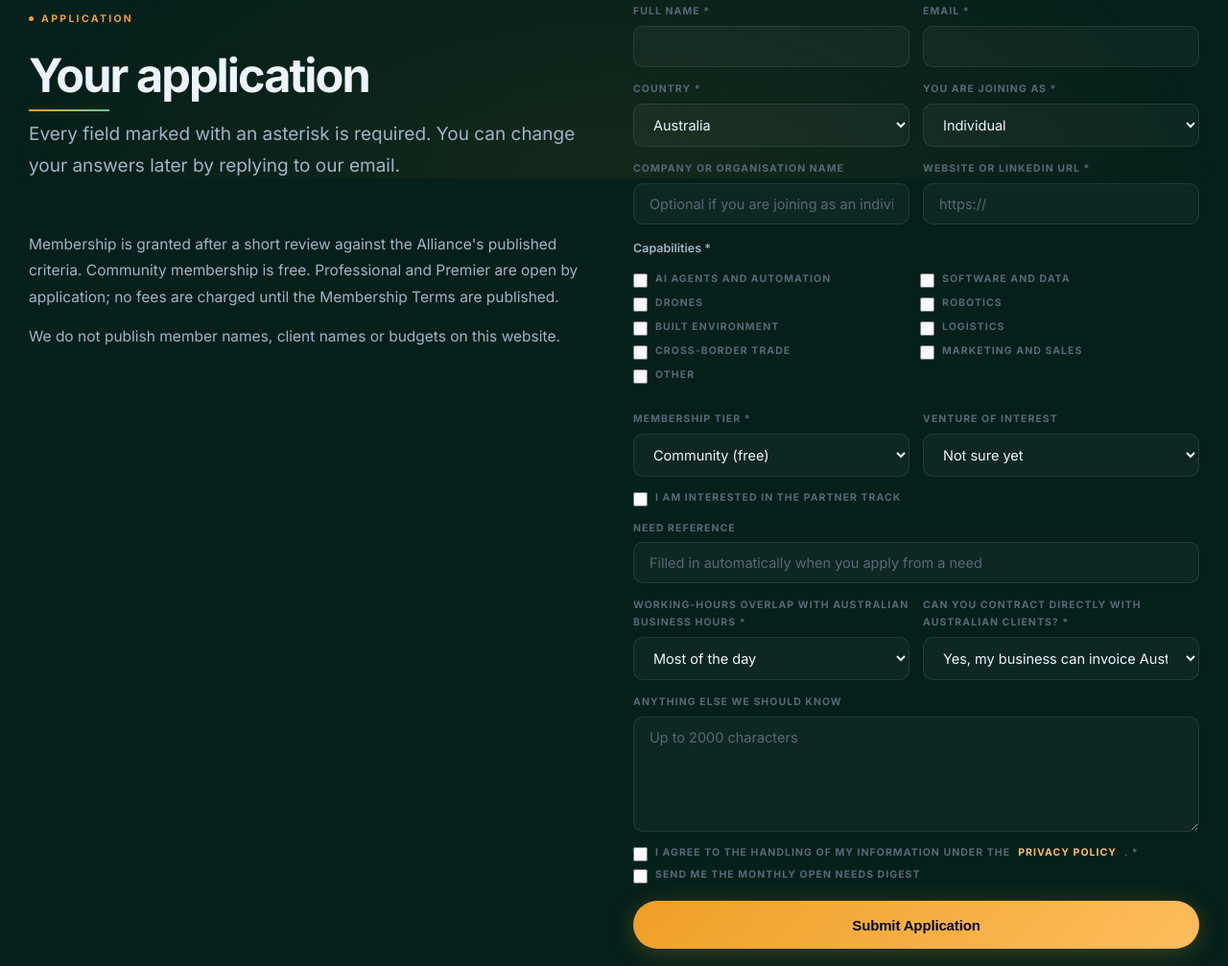
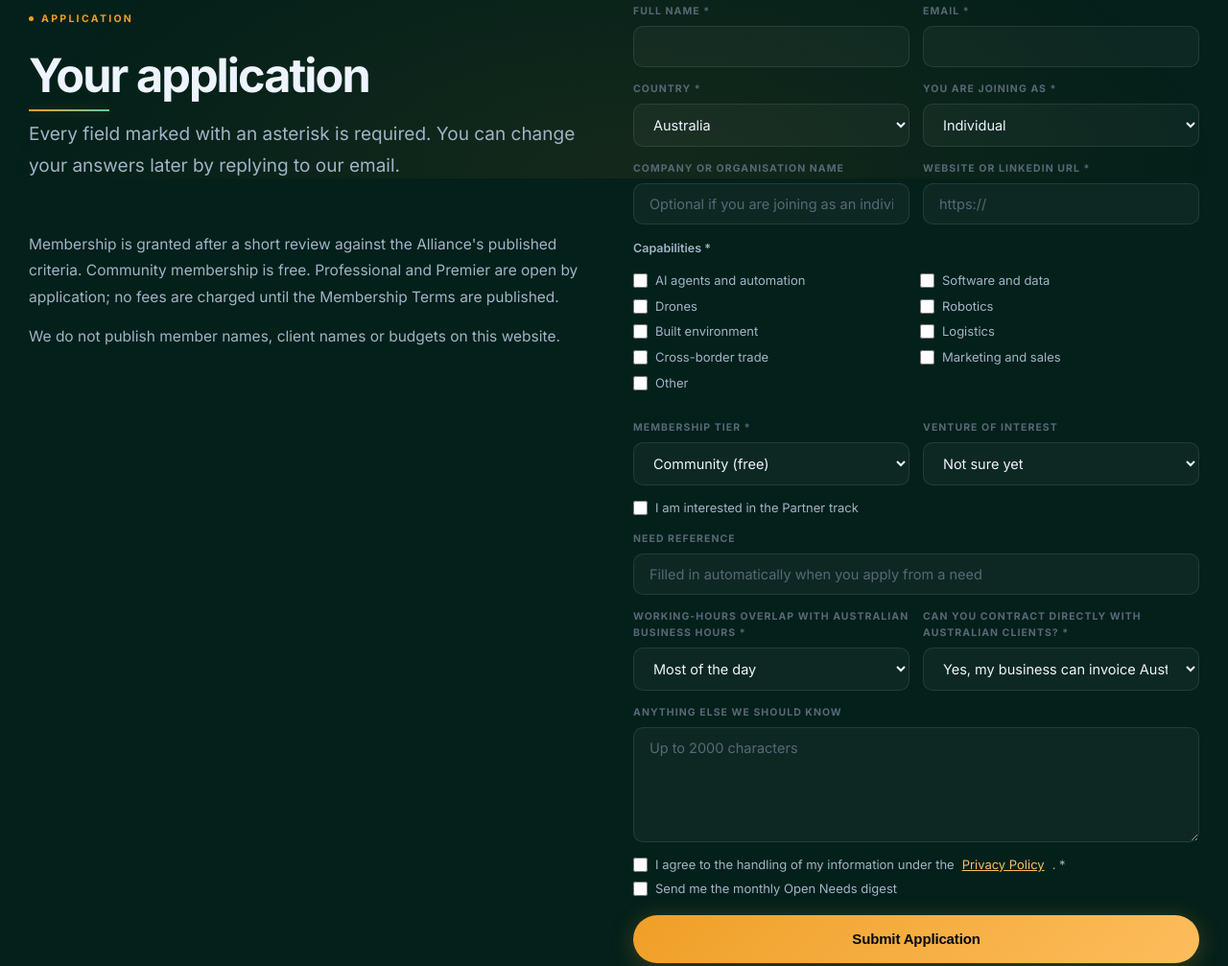
Before and after one commit to MAXAIOZ/dnycrossbordergroup-site, an Astro site: page /opc-fde/join in a window 1280 px wide. Shown: the part 614-1621 px from the top of the page at 96% size. Built offline with nearby package versions, Linux system fonts and the light colour scheme; Astro itself is replaced by a stand-in of ours.

Commit message:
Readable capability labels on the join form

```diff
--- a/public/assets/css/group.css
+++ b/public/assets/css/group.css
@@ -509,6 +509,11 @@ body.has-glow-cursor, body.has-glow-cursor a, body.has-glow-cursor button, body.
 }
 .check input[type="checkbox"] { width: 15px; height: 15px; flex: 0 0 15px; margin: 2px 0 0; padding: 0; accent-color: var(--gold); }
 .check a { color: var(--gold-lt); }
+#join-form .check, #join-form .check a {
+  text-transform: none; letter-spacing: 0; font-size: 13px; font-weight: 400;
+  color: var(--t2); line-height: 1.45; margin: 0;
+}
+#join-form .check a { color: var(--gold-lt); text-decoration: underline; }
 fieldset.form-group { border: 0; padding: 0; margin: 0 0 14px; }
 fieldset.form-group legend { font-size: 12.5px; font-weight: 600; color: var(--t2); margin-bottom: 6px; }
 
```
